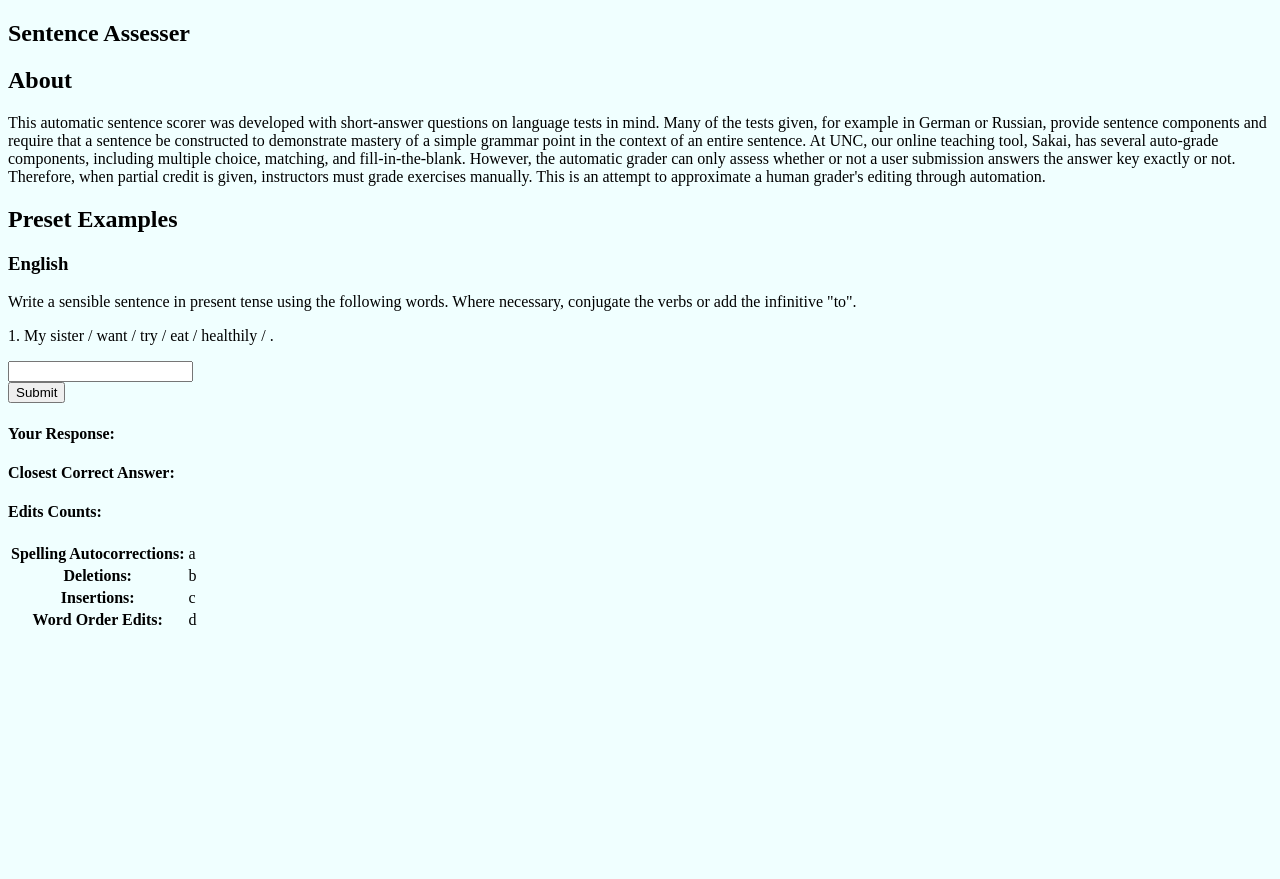
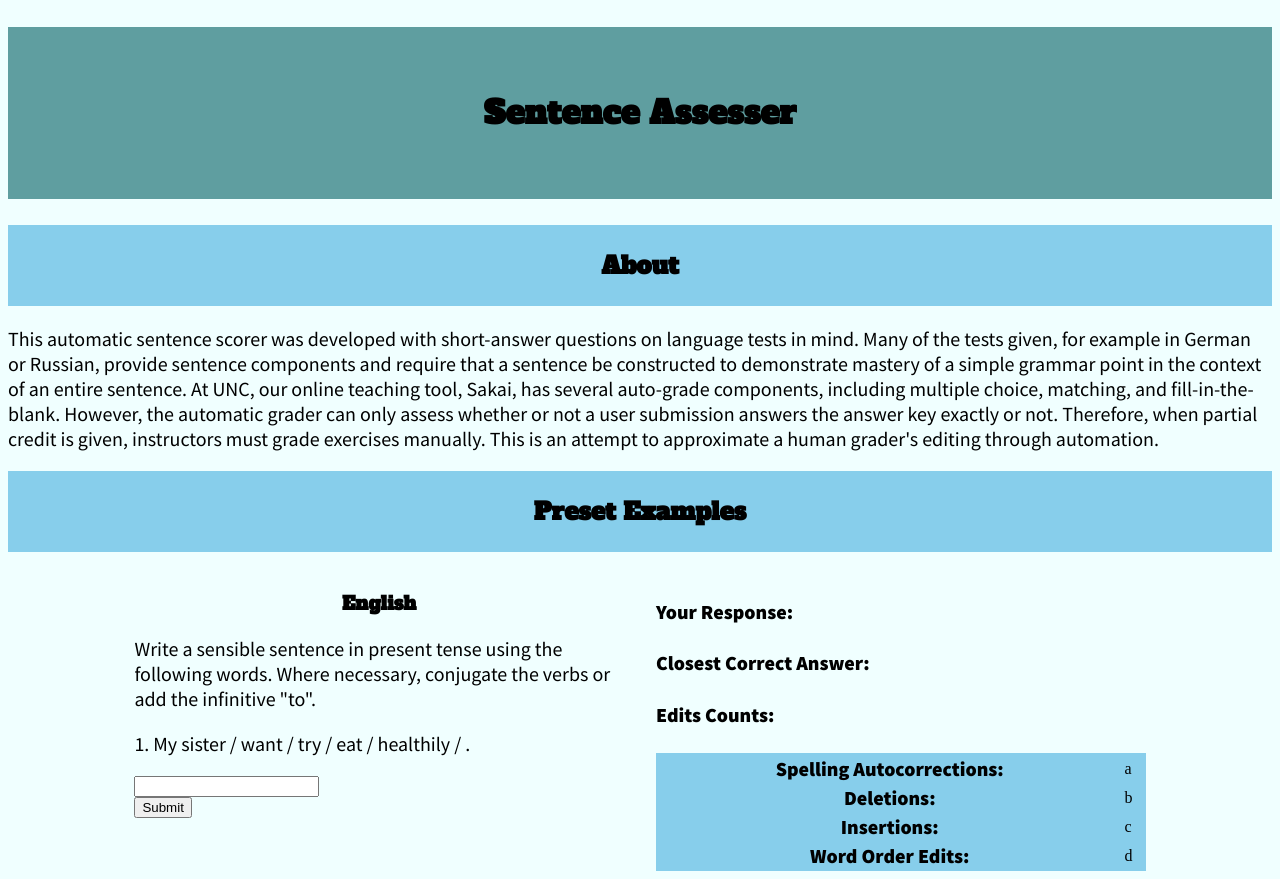
Before and after one commit to patricklang87/SentenceGrader, a website with bundled scripts: page index.html in a window 1280 px wide. Before the commit the page ends 800 px from the top, so only its background shows below. Built offline with nearby package versions, Linux system fonts and the light colour scheme.

Commit message:
begin stylizing webpage

```diff
--- a/resources/css/style.css
+++ b/resources/css/style.css
@@ -1,3 +1,59 @@
+@import url('https://fonts.googleapis.com/css2?family=Alfa+Slab+One&family=Source+Sans+Pro:wght@400;900&display=swap');
+
 body {
     background-color: azure;
+
 }
+
+h1,
+h2,
+h3 {
+    font-family: 'Alfa Slab One', cursive;
+    text-align: center;
+}
+
+h1 {
+    font-size: 2em;
+    background-color: cadetblue;
+    max-width: 100%;
+    padding: 2em;
+}
+
+h2 {
+    background-color: skyblue;
+    padding-top: 1em;
+    padding-bottom: 1em;
+}
+
+h4,
+th {
+    font-family: 'Source Sans Pro', sans-serif;
+    font-size: 1.25em;
+    font-weight: 900;
+}
+
+p {
+    font-family: 'Source Sans Pro', sans-serif;
+    font-size: 1.25em;
+}
+
+table {
+    background-color: skyblue;
+    width: 100%;
+}
+
+.preset-example {
+    display: grid;
+    grid-template-rows: repeat(2, 1fr);
+    justify-content: center;
+    margin: auto;
+}
+
+@media only screen and (min-width: 770px) {
+    .preset-example {
+        grid-template-columns: repeat(2, 1fr);
+        width: 80%;
+        grid-template-rows: 1fr;
+        grid-gap: 2em;
+    }
+}
```
